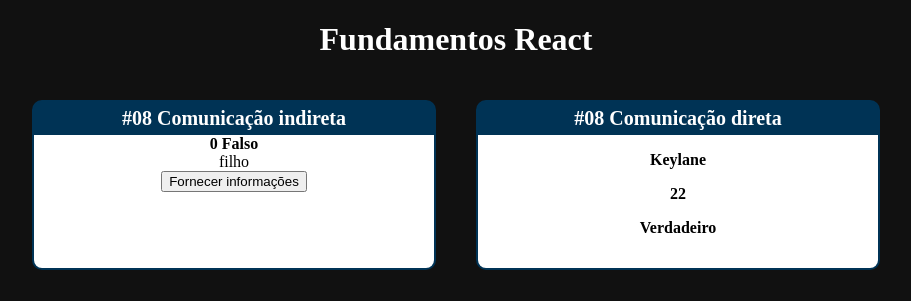
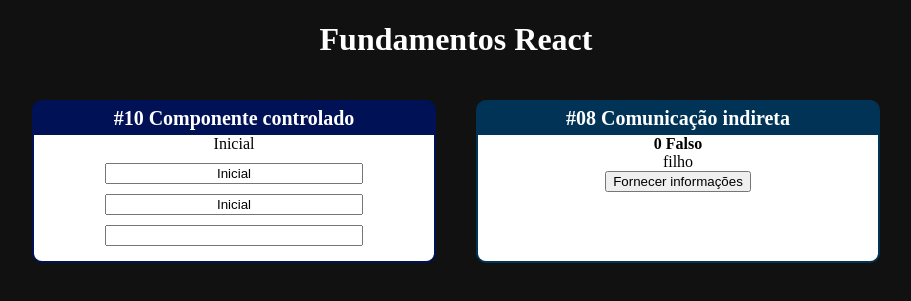
Before and after one commit to KeylaneSilva/fundamentos-react2, a React (Create React App) app: page / in a window 1280 px wide. Shown: the top 301 px of the page, without its empty margins (184-1095 px from the left). Built offline with nearby package versions, Linux system fonts and the light colour scheme.

Commit message:
componentes controlados

```diff
--- a/src/App.jsx
+++ b/src/App.jsx
@@ -11,6 +11,7 @@
 import DiretaPai from './components/comunicacao/DiretaPai'
 import IndiretaPai from './components/comunicacao/IndiretaPai'
 import './App.css'
+import Input from './components/formulario/Input'
 
 // usando arrow function av
 export default _ =>
@@ -19,6 +20,10 @@
                     msg='Fundamentos React'
                 />
             <div className="CardConf">
+                <Card titulo="#10 Componente controlado" color="#015">
+                    <Input />
+                </Card>
+
                 <Card titulo="#08 Comunicação indireta" color="#035">
                     <IndiretaPai />
                 </Card>
--- /dev/null
+++ b/src/components/formulario/Input.css
@@ -0,0 +1,12 @@
+.Input{
+    display: flex;
+    flex-direction: column;
+    align-items: center;
+
+}
+
+.Input input{
+    margin-top: 10px;
+    width: 250px;
+    text-align: center;
+}
--- /dev/null
+++ b/src/components/formulario/Input.jsx
@@ -0,0 +1,35 @@
+import React, {useState} from 'react'
+import './Input.css'
+
+export default function Input() {
+
+    const [valor, setValor] = useState('Inicial')
+
+    function quandoMexer(e) {
+        setValor(e.target.value)
+    }
+
+    return (
+        <div>
+            <div className='Input'>
+                <div>{valor}</div>
+                {/* componente controlado */}
+                <input
+                    type="text"
+                    value={valor}
+                    onChange={quandoMexer} />
+
+                {/* componente de leitura */}
+                <input
+                    type="text"
+                    value={valor}
+                    readOnly />
+
+                {/* componente não controlado */}
+                <input
+                    type="text"
+                    value={undefined} />
+            </div>
+        </div>
+    )
+}
```
